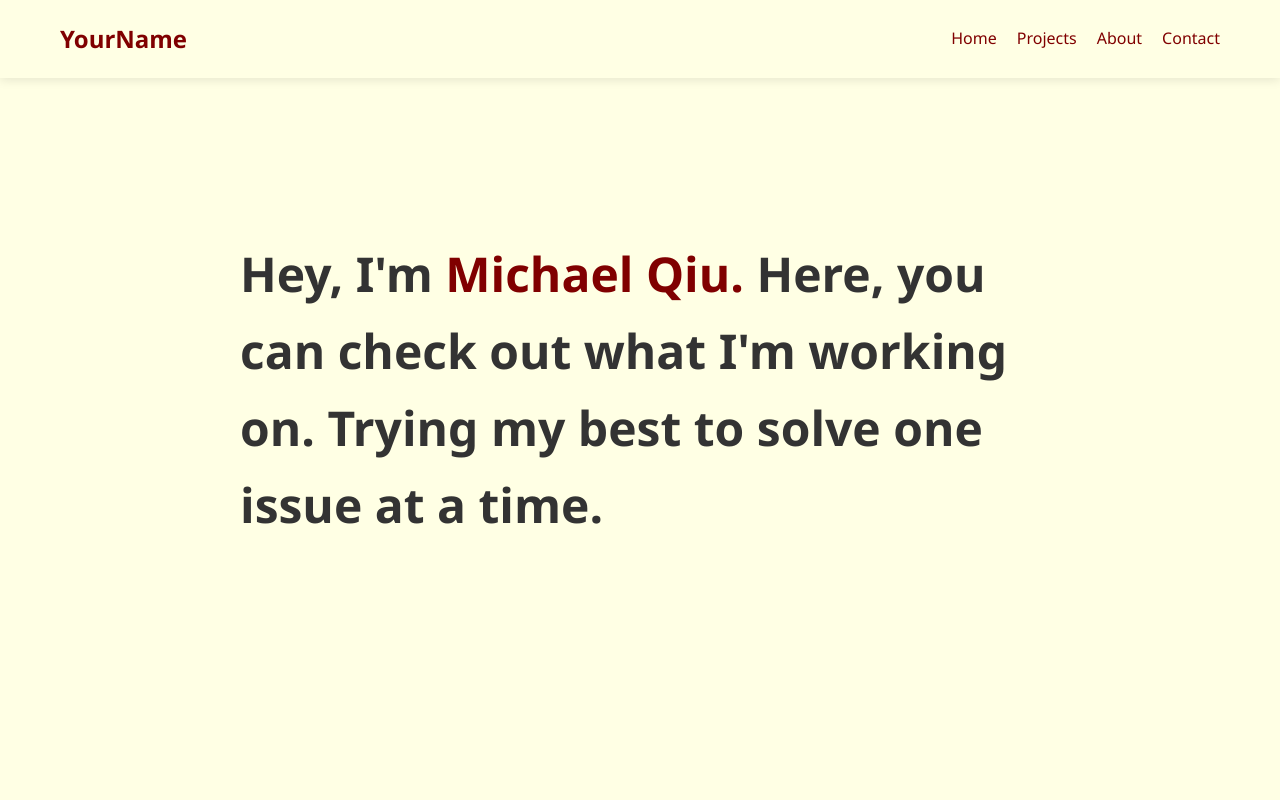
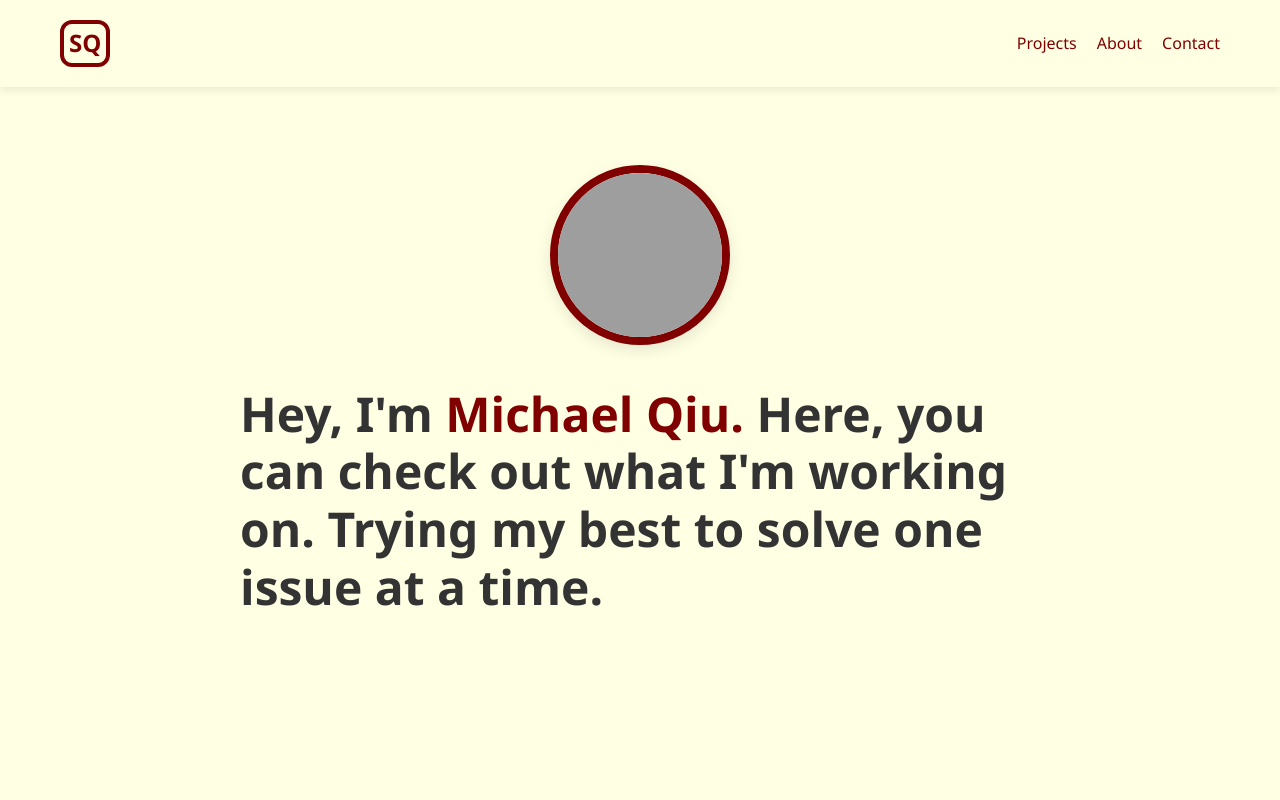
Before and after one commit to suiyangqiu/portfolio, a plain HTML site: page index.html in a window 1280 px wide. Shown: the top 800 px of the page. Drawn offline with Linux system fonts and the light colour scheme; grey boxes are pictures that could not be loaded.

Commit message:
More formatting, colour scheming, adding profile picture

```diff
--- a/index.html
+++ b/index.html
@@ -3,7 +3,8 @@
 <head>
     <meta charset="UTF-8">
     <meta name="viewport" content="width=device-width, initial-scale=1.0">
-    <title>Developer Portfolio</title>
+    <title>Michael Qiu</title>
+    <link rel="icon" type="image/png" href="icons/personal-logo.png">
     <style>
         /* Base Styles */
         * {
@@ -15,7 +16,7 @@
 
         body {
             font-family: 'Segoe UI', Tahoma, Geneva, Verdana, sans-serif;
-            line-height: 1.6;
+            line-height: 1.2;
             background-color: #FFFFE4;
             color: #333;
         }
@@ -61,6 +62,10 @@
             font-size: 24px;
             font-weight: 700;
             color: #800000;
+            border: 4px solid #800000;
+            padding: 5px 5px;
+            border-radius: 12px;
+            display: inline-block;
         }
 
         .nav-links {
@@ -95,10 +100,35 @@
 
         /* Hero Section */
         #home {
-            height: 100vh;
+            min-height: 100vh;
             display: flex;
+            flex-direction: column;
+            justify-content: center;
             align-items: center;
             background-color: #FFFFE4;
+            padding-top: 80px; /* Adjust to account for the fixed header */
+        }
+
+        /* Profile Photo Circle */
+        .profile-photo-container {
+            display: flex;
+            justify-content: center;
+            margin-bottom: 40px;
+        }
+
+        .profile-photo {
+            width: 180px;
+            height: 180px;
+            border-radius: 50%;
+            overflow: hidden;
+            border: 8px solid #800000;
+            box-shadow: 0 5px 15px rgba(0, 0, 0, 0.1);
+        }
+
+        .profile-photo img {
+            width: 100%;
+            height: 100%;
+            object-fit: cover;
         }
 
         .hero-content {
@@ -424,9 +454,10 @@
     <header>
         <div class="container">
             <nav>
-                <a href="#home" class="logo">YourName</a>
+                <a href="#home" class="logo">
+                    SQ
+                </a>
                 <ul class="nav-links">
-                    <li><a href="#home">Home</a></li>
                     <li><a href="#projects">Projects</a></li>
                     <li><a href="#about">About</a></li>
                     <li><a href="#contact">Contact</a></li>
@@ -438,6 +469,11 @@
     <!-- Hero Section -->
     <section id="home">
         <div class="container">
+            <div class="profile-photo-container">
+                <div class="profile-photo">
+                    <img src="icons/profile-photo.jpg" alt="Michael Qiu">
+                </div>
+            </div>
             <div class="hero-content">
                 <h1>
                     Hey, I'm <span>Michael Qiu.</span> Here, you can check out what I'm working on.
```
Also changed, not shown: icons/personal-logo.png (added), 1 other file.
